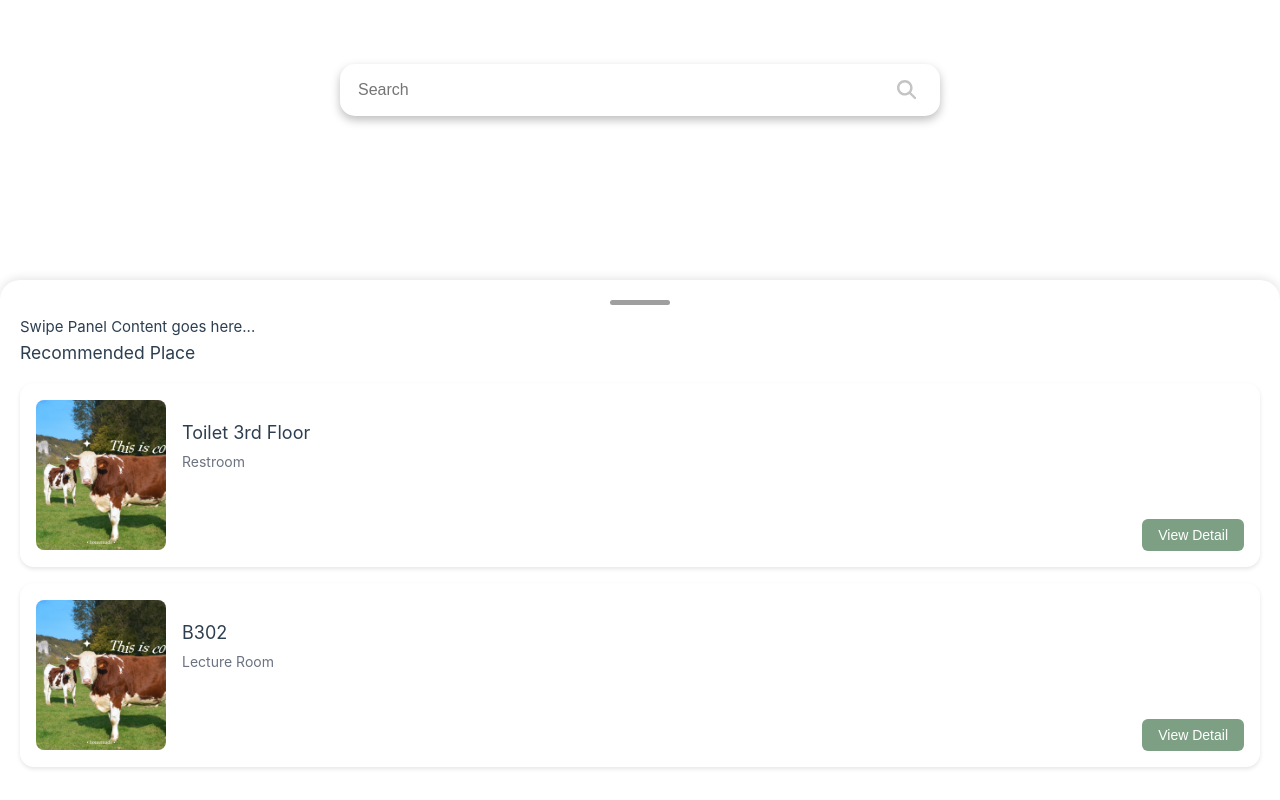
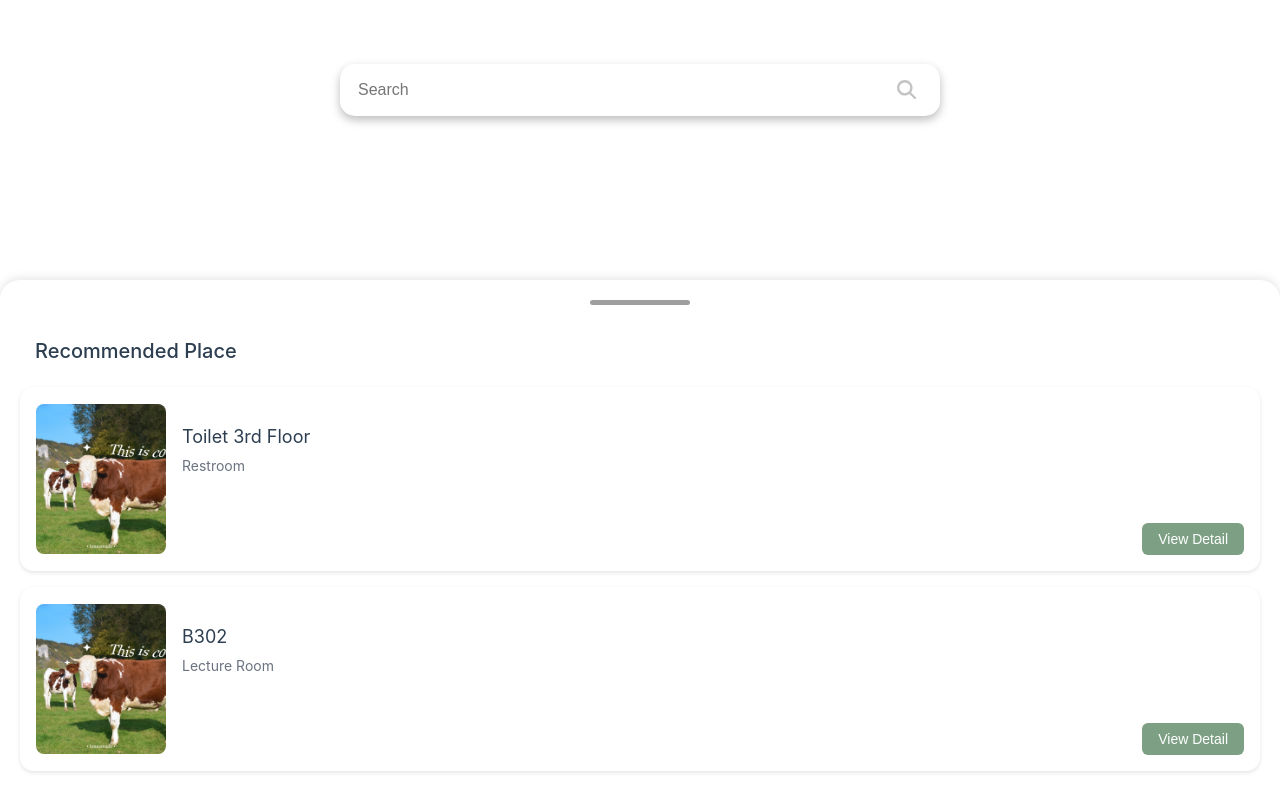
Before and after one commit to techatha/InGuide-Frontend, a Vue app: page / in a window 1280 px wide. Built offline with nearby package versions, Linux system fonts and the light colour scheme; the HTML template or start-up script is replaced by a standard one.

Commit message:
edit style header in menu panel

```diff
--- a/src/components/MenuPanel.vue
+++ b/src/components/MenuPanel.vue
@@ -8,9 +8,9 @@
   >
     <div class="drag-bar"></div>
     <div class="expandable-content" v-if="isExpanded">
-      <p>Swipe Panel Content goes here...</p>
+      <!-- <p>Swipe Panel Content goes here...</p> -->
       <div class="panel-content">
-        <div class="">
+        <div>
           <h3 class="panel-title">Recommended Place</h3>
           <PoiCard
           v-for="poi in recommendedPOIs"
--- a/src/style/MenuPanel.css
+++ b/src/style/MenuPanel.css
@@ -19,9 +19,15 @@
 }
 
 .drag-bar {
-  width: 60px;
+  width: 100px;
   height: 5px;
   background-color: #9F9F9F;
   border-radius: 3px;
   margin: 0 auto 10px;
 }
+
+.panel-title {
+  font-weight: 500;
+  font-size: 20px;
+  margin: 30px 0 20px 15px;
+}
```
